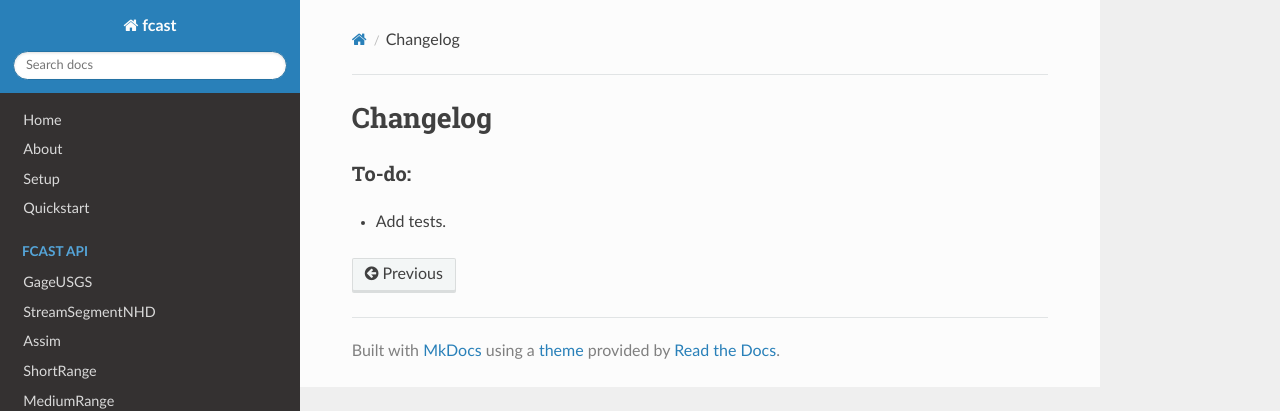
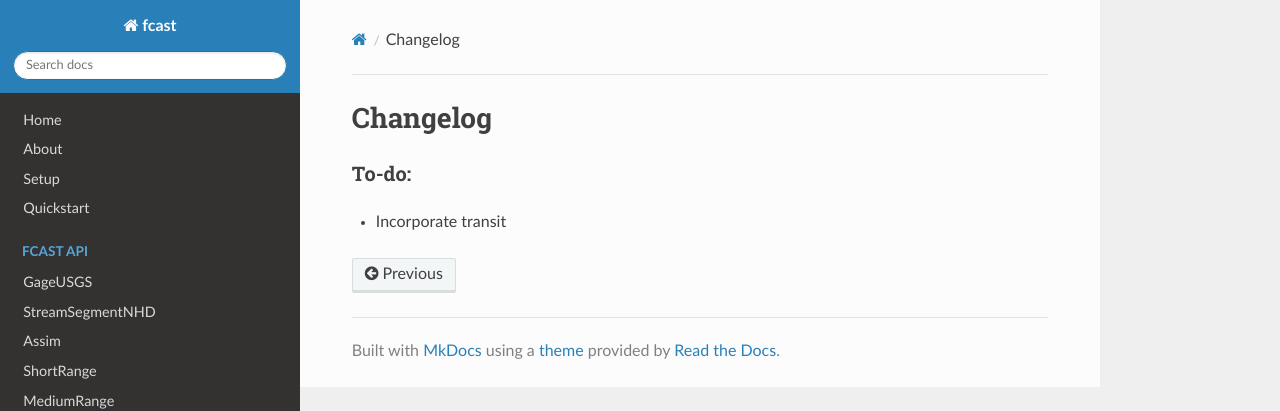
Before and after one commit to Dewberry/fcast, an MkDocs documentation site: the page built from docs/changelog.md, in a window 1280 px wide. Shown: the top 411 px of the page. Built offline with MkDocs 1.6.1, drawn with Linux system fonts in a browser that asks for light colours; nearby versions of some CDN libraries.

Commit message:
Update To-do

```diff
--- a/docs/changelog.md
+++ b/docs/changelog.md
@@ -1,4 +1,4 @@
 # Changelog
 
 ### To-do:
- - Add tests.
+ - Incorporate transit
```
